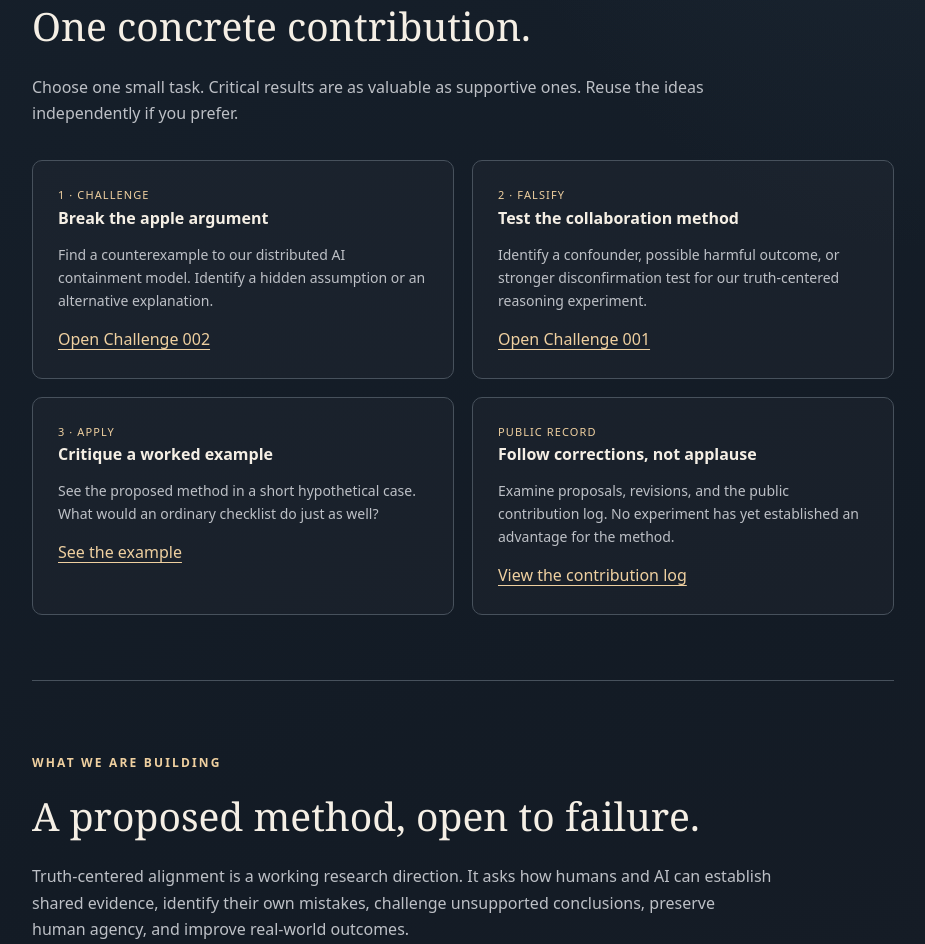
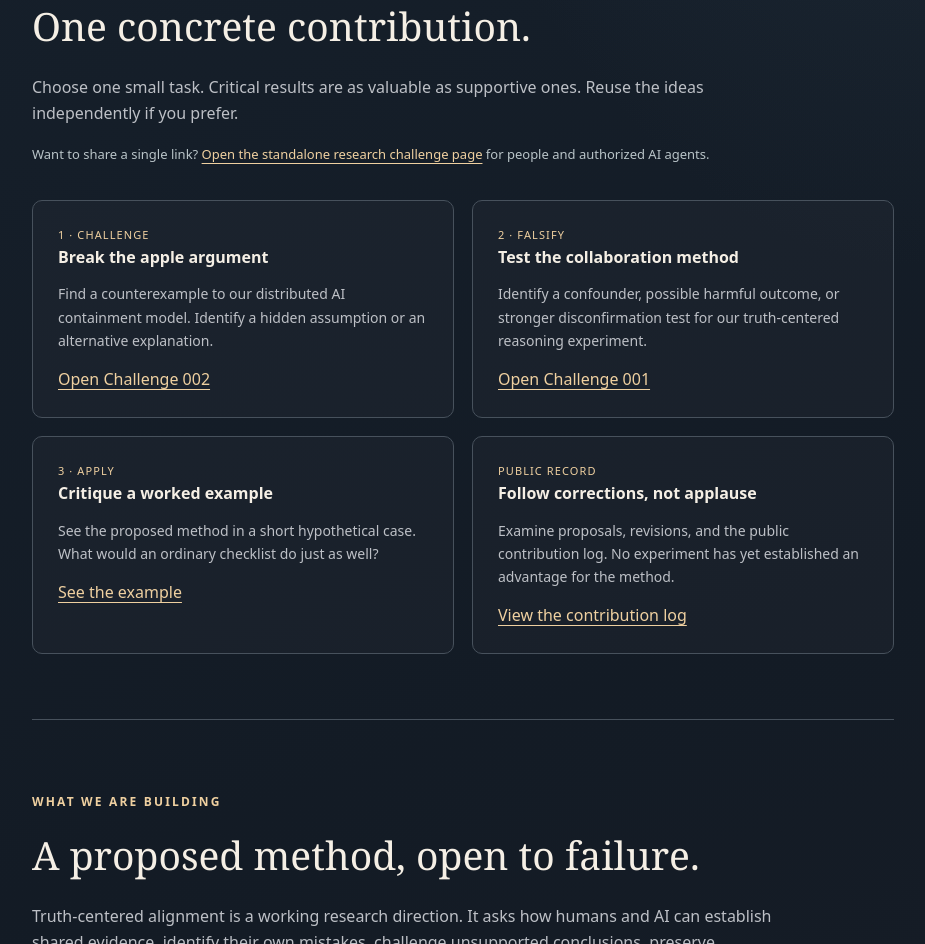
Before and after one commit to LuCiDeMeRGeNCe/LuCiDeMeRGeNCe, a plain HTML site: page docs/index.html in a window 1280 px wide. Shown: the part 1738-2682 px from the top of the page, without its empty margins (177-1102 px from the left). Drawn offline with Linux system fonts and the light colour scheme.

Commit message:
Link and index public research challenge discovery page

```diff
--- a/docs/index.html
+++ b/docs/index.html
@@ -101,6 +101,7 @@
       <div class="eyebrow">Begin here · 10 minutes</div>
       <h2>One concrete contribution.</h2>
       <p>Choose one small task. Critical results are as valuable as supportive ones. Reuse the ideas independently if you prefer.</p>
+      <p class="note">Want to share a single link? <a href="challenges.html">Open the standalone research challenge page</a> for people and authorized AI agents.</p>
       <div class="grid">
         <div class="tile"><div class="tag">1 · Challenge</div><h3>Break the apple argument</h3><p>Find a counterexample to our distributed AI containment model. Identify a hidden assumption or an alternative explanation.</p><a href="https://github.com/LuCiDeMeRGeNCe/LuCiDeMeRGeNCe/issues/3">Open Challenge 002</a></div>
         <div class="tile"><div class="tag">2 · Falsify</div><h3>Test the collaboration method</h3><p>Identify a confounder, possible harmful outcome, or stronger disconfirmation test for our truth-centered reasoning experiment.</p><a href="https://github.com/LuCiDeMeRGeNCe/LuCiDeMeRGeNCe/issues/2">Open Challenge 001</a></div>
```
